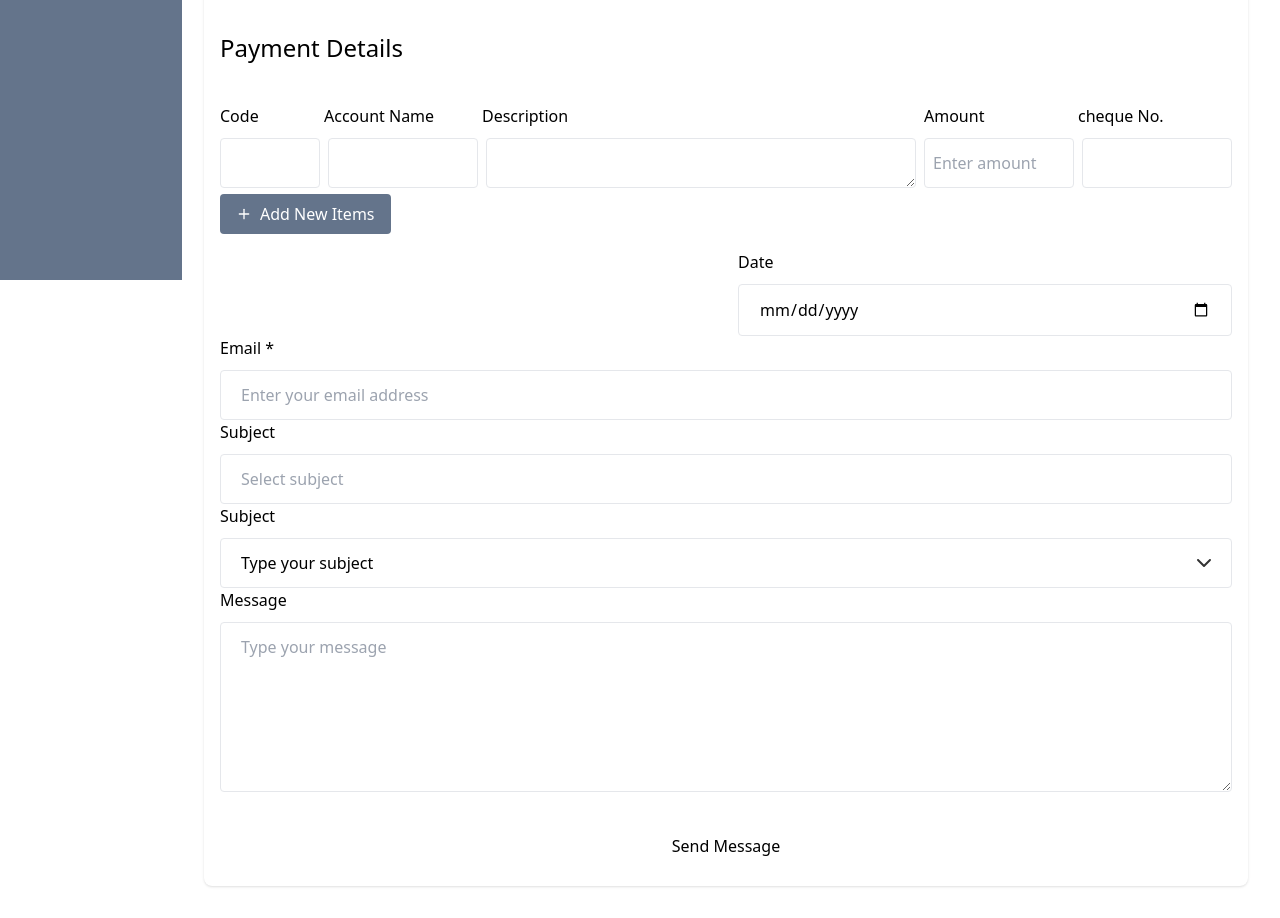
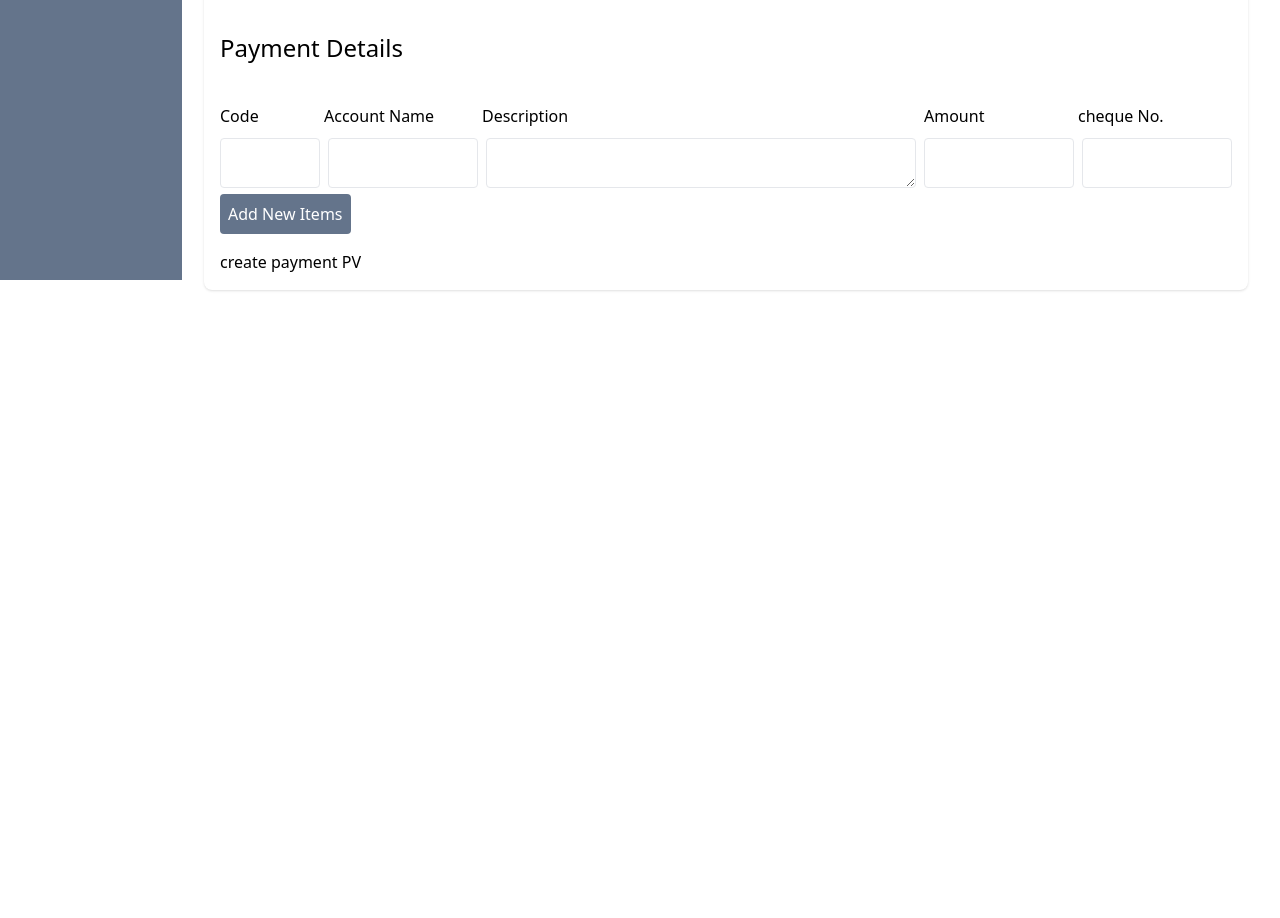
Before and after one commit to wamiikechukwu/cpv-client, a React (Vite) app: page /dashboard/create in a window 1280 px wide. Shown: the part 520-1438 px from the top of the page. After the commit the page ends 842 px from the top, so only its background shows below. Built offline with nearby package versions, Linux system fonts and the light colour scheme.

Commit message:
fix: payment details field working as expected.

```diff
--- a/package.json
+++ b/package.json
@@ -11,7 +11,6 @@
   },
   "dependencies": {
     "axios": "^1.6.2",
-    "feather-icons": "^4.29.1",
     "react": "^18.2.0",
     "react-dom": "^18.2.0",
     "react-icons": "^5.0.1",
--- a/src/components/libs/Button.jsx
+++ b/src/components/libs/Button.jsx
@@ -1,4 +1,4 @@
-export default function LoadingButton({
+function LoadingButton({
     buttonType,
     buttonClassName,
     textClassName,
@@ -11,7 +11,7 @@ export default function LoadingButton({
     icon
 }) {
 
-    const newBtnClass = isLoading? `${buttonClassName} opacity-30` : buttonClassName
+    const newBtnClass = isLoading ? `${buttonClassName} opacity-30` : buttonClassName
     return (
         <>
             <button
@@ -19,12 +19,26 @@ export default function LoadingButton({
                 className={newBtnClass}
                 onClick={onclick}
                 disabled={isLoading}
-                >
+            >
                 <span className={textClassName}>{text}</span>
                 {isLoading && <img src={icon} alt="icon" width={iconWidth} height={iconHeight} className={iconClassName} />}
-
 
             </button>
         </>
     )
 }
+
+function IconButton({ buttonType, buttonClassName, text, }) {
+    return (
+        <>
+            <button
+                type={buttonType}
+                className={` flex items-center bg-slate-500 hover:bg-slate-700 rounded text-white py-2 px-2 ${buttonClassName}`}>
+
+                {text}
+            </button>
+        </>
+    )
+}
+
+export { LoadingButton, IconButton }
--- a/src/pages/create_pv.jsx
+++ b/src/pages/create_pv.jsx
@@ -3,6 +3,7 @@ import Card from "../components/libs/Card"
 import Header from "../components/libs/header"
 import { dashboardStyle } from "./styles/style.tailwind"
 import { FiPlus } from "react-icons/fi";
+import { LoadingButton, IconButton } from "../components/libs/Button";
 
 
 
@@ -16,6 +17,20 @@ export const CreatePV = ({ label }) => {
     const addItem = () => {
         setNewItem([...newItem, { id: newItem.id + 1, code: '', acctName: '', description: '', amount: '', chequeNo: '' }])
     }
+
+    const createPv = (event) => {
+        event.preventDefault()
+
+        const formData = new FormData(event.target);
+        const parseFormData = Object.fromEntries(formData.entries())
+
+        // TODO validate code input to accept only digits
+        // TODO check for empty inputs
+        // button to remove items
+
+        console.log(parseFormData)
+        console.log(formData)
+    }
     return (
         <>
             <Header title={label} user={{ name: 'wami', email: 'ikechukwu.wami' }} />
@@ -24,7 +39,8 @@ export const CreatePV = ({ label }) => {
                 <div className={dashboardStyle.subcontainer}>
                     {/* <!-- Create payment voucher --> */}
                     <div className="rounded-lg  bg-white shadow p-4">
-                        <form>
+                        <form
+                            onSubmit={createPv}>
                             {/* Date */}
                             <div className={dashboardStyle.date_style} >
                                 <label className="mb-2.5 text-2xl block text-black dark:text-white">
@@ -55,7 +71,7 @@ export const CreatePV = ({ label }) => {
                                 </div>
                                 {/* Address */}
                                 <div>
-                                    <label className="mb-2.5 pt-5 block text-black dark:text-white">
+                                    <label className="mb-2.5 pt-5 block text-black ">
                                         Address
                                     </label>
                                     <textarea
@@ -69,20 +85,26 @@ export const CreatePV = ({ label }) => {
 
                             {/*Payment Details*/}
                             <div className={'py-4 px-6.5'}>
-                                <h3 className="text-2xl text-black dark:text-white pb-5">
+                                <h3
+                                    className="text-2xl text-black pb-5">
                                     Payment Details
                                 </h3>
 
                                 <div>
+                                    {newItem.map((input, index) => (
                                         <div className="flex">
                                             {/* Code */}
                                             <div>
                                                 <label
-                                                className="mb-2.5 pt-5 block text-black dark:text-white">
+                                                    className="mb-2.5 pt-5 block text-black"
+                                                    htmlFor={`code-${index}`}>
                                                     Code
                                                 </label>
                                                 <input
                                                     type="number"
+                                                    id={`code-${index}`}
+                                                    name={`code-${index}`}
+                                                    min={0}
                                                     className="w-[100px] rounded border-[1.5px] border-stroke font-medium py-3 px-2 mr-1"
                                                 />
                                             </div>
@@ -90,11 +112,14 @@ export const CreatePV = ({ label }) => {
                                             {/* account name */}
                                             <div>
                                                 <label
-                                                className="mb-2.5 pt-5 block text-black dark:text-white">
+                                                    className="mb-2.5 pt-5 block text-black"
+                                                    htmlFor={`acctName-${index}`}>
                                                     Account Name
                                                 </label>
                                                 <input
                                                     type="text"
+                                                    id={`acctName-${index}`}
+                                                    name={`acctName-${index}`}
                                                     className="w-[150px] rounded border-[1.5px] border-stroke font-medium py-3 px-2 ml-1 mr-1"
                                                 />
                                             </div>
@@ -102,25 +127,31 @@ export const CreatePV = ({ label }) => {
                                             {/* description */}
                                             <div className="flex-1 mr-3">
                                                 <label
-                                                className="mb-2.5 pt-5 block text-black dark:text-white">
+                                                    className="mb-2.5 pt-5 block text-black"
+                                                    htmlFor={`descrip-${index}`}>
                                                     Description
                                                 </label>
                                                 <textarea
                                                     type="text"
-                                                className="w-full rounded border-[1.5px] border-stroke font-medium px-2 ml-1"
-                                            ></textarea>
+                                                    id={`descrip-${index}`}
+                                                    name={`descrip-${index}`}
+                                                    className="w-full rounded border-[1.5px] border-stroke font-medium px-2 ml-1">
+                                                </textarea>
                                             </div>
 
                                             {/* Amount */}
                                             <div>
                                                 <label
-                                                className="mb-2.5 pt-5 block text-black dark:text-white">
+                                                    className="mb-2.5 pt-5 block text-black"
+                                                    htmlFor={`amt-${index}`}>
+
                                                     Amount
                                                 </label>
                                                 <input
                                                     type="number"
-                                                placeholder="Enter amount"
                                                     min="0"
+                                                    id={`amt-${index}`}
+                                                    name={`amt-${index}`}
                                                     className="w-[150px] rounded border-[1.5px] border-stroke font-medium py-3 px-2 mr-1"
                                                 />
                                             </div>
@@ -128,133 +159,51 @@ export const CreatePV = ({ label }) => {
                                             {/* Cheque No. */}
                                             <div>
                                                 <label
-                                                className="mb-2.5 pt-5 block text-black dark:text-white">
+                                                    className="mb-2.5 pt-5 block text-black"
+                                                    htmlFor={`cheqNo-${index}`}>
                                                     cheque No.
                                                 </label>
                                                 <input
                                                     type="number"
                                                     min="0"
+                                                    id={`cheqNo-${index}`}
+                                                    name={`cheqNo-${index}`}
                                                     className="w-[150px] rounded border-[1.5px] border-stroke font-medium py-3 px-2 ml-1"
                                                 />
                                             </div>
 
                                         </div>
-                                    {/* {newItem.map((input, index) => (
-                                        <div key={input.id} className="mb-4">
-                                            <input
-                                                type="text"
-                                                value={input.value}
-                                                onChange={(e) => handleChange(e, index)}
-                                                className="w-full rounded border-[1.5px] border-stroke bg-transparent py-3 px-5 font-medium outline-none transition focus:border-primary active:border-primary disabled:cursor-default disabled:bg-whiter dark:border-form-strokedark dark:bg-form-input dark:focus:border-primary"
-                                            />
-                                        </div>
-                                    ))} */}
+                                    ))}
                                 </div>
 
                                 {/* Add new button */}
                                 {/* TODO MAKE A COMPONENT */}
                                 <div>
-                                    <button
+                                    <IconButton
+                                        buttonType={'button'}
+                                        text={'Add New Items'}
+                                    />
+                                    {/* <button
                                         className={dashboardStyle.add_new_item_btn}
                                         type="button"
                                         onClick={addItem}>
                                         <FiPlus className="mr-2" />
-                                        Add New Items
-                                    </button>
+
+                                    </button> */}
                                 </div>
 
 
                             </div>
 
-                            <div className="p-6.5">
-                                <div className="mb-4.5 flex flex-col gap-6 xl:flex-row">
-                                    <div className="w-full xl:w-1/2">
+
+
+                            <div>
 
                             </div>
-
-                                    <div className="w-full xl:w-1/2">
-                                        <label className="mb-2.5 block text-black dark:text-white">
-                                            Date
-                                        </label>
-                                        <input
-                                            type="date"
-                                            placeholder="Enter your last name"
-                                            required
-                                            className="w-full rounded border-[1.5px] border-stroke bg-transparent py-3 px-5 font-medium outline-none transition focus:border-primary active:border-primary disabled:cursor-default disabled:bg-whiter dark:border-form-strokedark dark:bg-form-input dark:focus:border-primary"
+                            <LoadingButton
+                                buttonType={'submit'}
+                                text={'create payment PV'}
                             />
-                                    </div>
-                                </div>
-
-                                <div className="mb-4.5">
-                                    <label className="mb-2.5 block text-black dark:text-white">
-                                        Email <span className="text-meta-1">*</span>
-                                    </label>
-                                    <input
-                                        type="email"
-                                        placeholder="Enter your email address"
-                                        className="w-full rounded border-[1.5px] border-stroke bg-transparent py-3 px-5 font-medium outline-none transition focus:border-primary active:border-primary disabled:cursor-default disabled:bg-whiter dark:border-form-strokedark dark:bg-form-input dark:focus:border-primary"
-                                    />
-                                </div>
-
-                                <div className="mb-4.5">
-                                    <label className="mb-2.5 block text-black dark:text-white">
-                                        Subject
-                                    </label>
-                                    <input
-                                        type="text"
-                                        placeholder="Select subject"
-                                        className="w-full rounded border-[1.5px] border-stroke bg-transparent py-3 px-5 font-medium outline-none transition focus:border-primary active:border-primary disabled:cursor-default disabled:bg-whiter dark:border-form-strokedark dark:bg-form-input dark:focus:border-primary"
-                                    />
-                                </div>
-
-                                <div className="mb-4.5">
-                                    <label className="mb-2.5 block text-black dark:text-white">
-                                        Subject
-                                    </label>
-                                    <div className="relative z-20 bg-transparent dark:bg-form-input">
-                                        <select className="relative z-20 w-full appearance-none rounded border border-stroke bg-transparent py-3 px-5 outline-none transition focus:border-primary active:border-primary dark:border-form-strokedark dark:bg-form-input dark:focus:border-primary">
-                                            <option value="">Type your subject</option>
-                                            <option value="">USA</option>
-                                            <option value="">UK</option>
-                                            <option value="">Canada</option>
-                                        </select>
-                                        <span className="absolute top-1/2 right-4 z-30 -translate-y-1/2">
-                                            <svg
-                                                className="fill-current"
-                                                width="24"
-                                                height="24"
-                                                viewBox="0 0 24 24"
-                                                fill="none"
-                                                xmlns="http://www.w3.org/2000/svg"
-                                            >
-                                                <g opacity="0.8">
-                                                    <path
-                                                        fillRule="evenodd"
-                                                        clipRule="evenodd"
-                                                        d="M5.29289 8.29289C5.68342 7.90237 6.31658 7.90237 6.70711 8.29289L12 13.5858L17.2929 8.29289C17.6834 7.90237 18.3166 7.90237 18.7071 8.29289C19.0976 8.68342 19.0976 9.31658 18.7071 9.70711L12.7071 15.7071C12.3166 16.0976 11.6834 16.0976 11.2929 15.7071L5.29289 9.70711C4.90237 9.31658 4.90237 8.68342 5.29289 8.29289Z"
-                                                        fill=""
-                                                    ></path>
-                                                </g>
-                                            </svg>
-                                        </span>
-                                    </div>
-                                </div>
-
-                                <div className="mb-6">
-                                    <label className="mb-2.5 block text-black dark:text-white">
-                                        Message
-                                    </label>
-                                    <textarea
-                                        rows={6}
-                                        placeholder="Type your message"
-                                        className="w-full rounded border-[1.5px] border-stroke bg-transparent py-3 px-5 font-medium outline-none transition focus:border-primary active:border-primary disabled:cursor-default disabled:bg-whiter dark:border-form-strokedark dark:bg-form-input dark:focus:border-primary"
-                                    ></textarea>
-                                </div>
-
-                                <button className="flex w-full justify-center rounded bg-primary p-3 font-medium text-gray">
-                                    Send Message
-                                </button>
-                            </div>
                         </form>
                     </div>
                 </div>
--- a/src/pages/signin.jsx
+++ b/src/pages/signin.jsx
@@ -3,7 +3,7 @@ import { signin } from './styles/style.tailwind'
 import { InputError, Notification } from '../components/libs/error';
 import sendHttpReq from '../helper/httpRequest';
 import circleIcon from '../assets/spinner-solid.svg'
-import LoadingButton from '../components/libs/Button';
+import {LoadingButton} from '../components/libs/Button';
 import { useLocalStorage } from '../hooks/useLocalStorage'
 import { Link, useNavigate } from 'react-router-dom';
 
--- a/src/pages/signup.jsx
+++ b/src/pages/signup.jsx
@@ -1,7 +1,7 @@
 import { InputError } from '../components/libs/error'
 import { signUpStyle } from './styles/style.tailwind'
 import { Notification } from '../components/libs/error';
-import LoadingButton from '../components/libs/Button';
+import {LoadingButton} from '../components/libs/Button';
 import circleIcon from '../assets/spinner-solid.svg'
 import { useState } from 'react'
 import { useNavigate } from 'react-router-dom';
```
Also changed, not shown: 1 other file (tests, documents, lock files or other folders). Lines whose indentation alone changed are shown as unchanged.
